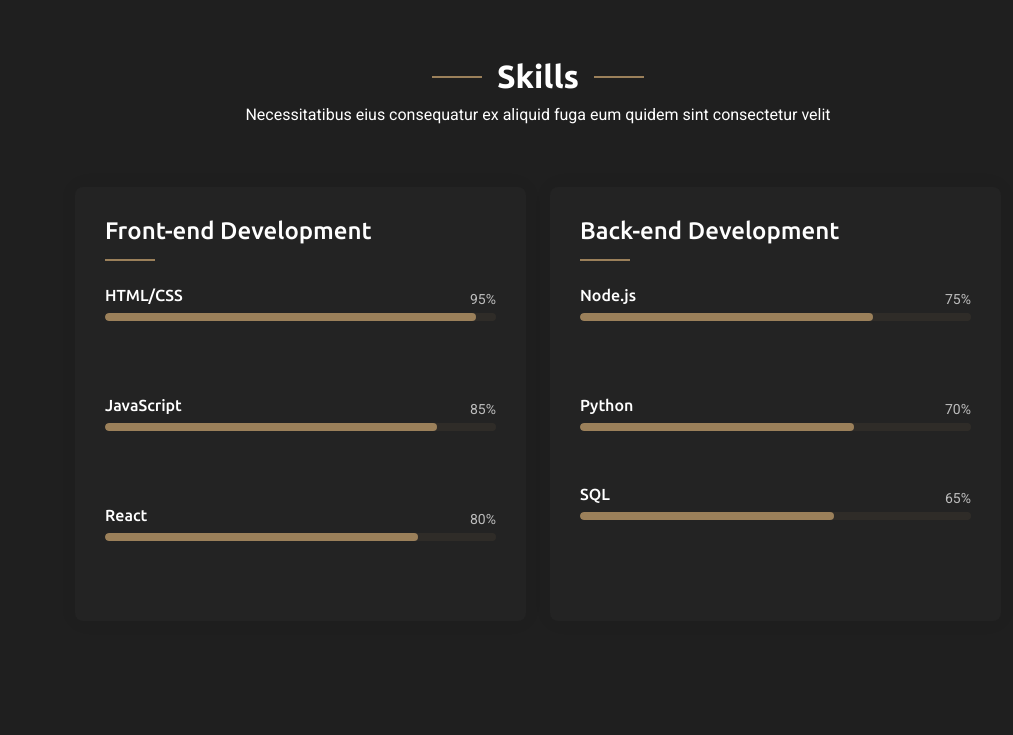
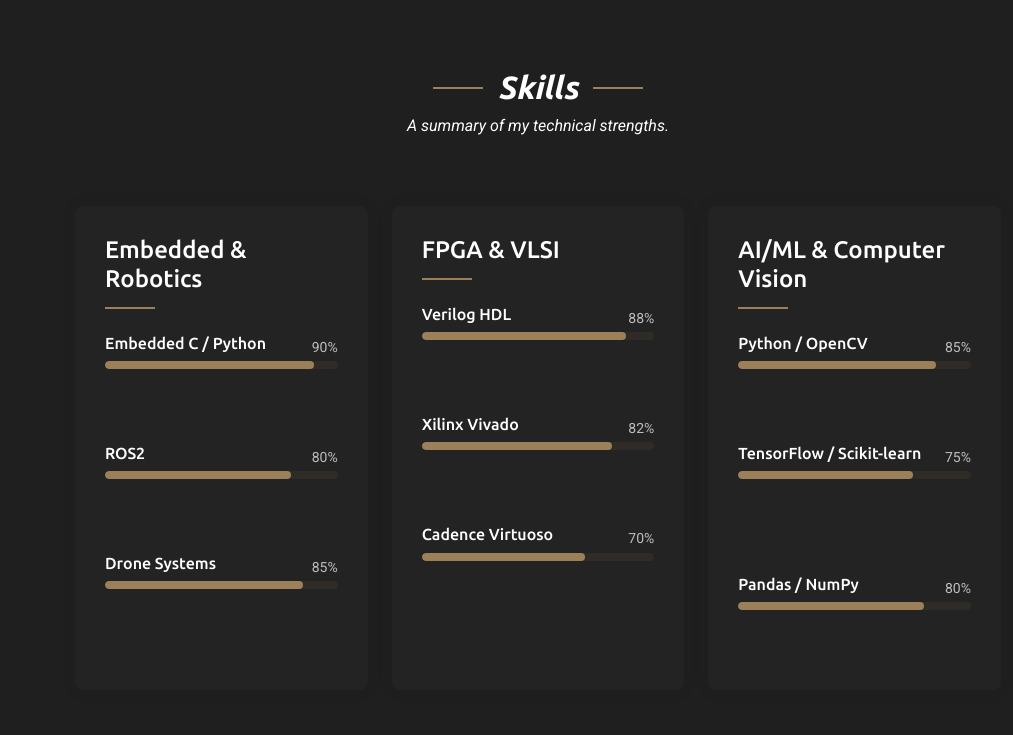
Before and after one commit to Deeprudra04/Deeprudra04.github.io, a plain HTML site: page index.html in a window 1280 px wide. Shown: the part 2205-2940 px from the top of the page, without its empty margins (267-1280 px from the left). Drawn offline with nearby package versions, Linux system fonts and the light colour scheme.

Commit message:
Changes happen

```diff
--- a/index.html
+++ b/index.html
@@ -43,7 +43,7 @@
 
     .card {
       max-width: 60em;
-      max-height: 10em;
+      /* max-height: 6%; */
       flex-direction: row;
       background-color: #696969;
       border: 0;
@@ -91,6 +91,7 @@
         font-size: 0.9em;
       }
     }
+
 
   </style>
 
@@ -336,7 +337,7 @@
     <!-- Stats Section -->
     <section id="stats" class="stats section light-background">
         <div class="container text-center my-2" data-aos="fade-up">
-         <h2 class="mb-1 mt-1">Experiences</h2>
+         <h2 class="text-center text-white fst-italic mb-2 mt-2">Experience</h2>
         </div>
 
       <div class="container" data-aos="fade-up" data-aos-delay="100">
@@ -377,96 +378,144 @@
 
       <!-- Section Title -->
       <div class="container section-title" data-aos="fade-up">
-        <h2>Skills</h2>
-        <p>Necessitatibus eius consequatur ex aliquid fuga eum quidem sint consectetur velit</p>
+        <h2 class="text-center text-white fst-italic mb-2 mt-2">Skills</h2>
+        <p class="text-center text-white fst-italic mb-2 mt-2">A summary of my technical strengths.</p>
+        <!-- <p>Necessitatibus eius consequatur ex aliquid fuga eum quidem sint consectetur velit</p> -->
       </div><!-- End Section Title -->
 
       <div class="container" data-aos="fade-up" data-aos-delay="100">
+          <div class="row">
 
-        <div class="row">
-          <div class="col-lg-6">
+            <!-- Column 1: Embedded & Robotics Development -->
+            <div class="col-lg-4">
               <div class="skills-category" data-aos="fade-up" data-aos-delay="200">
-              <h3>Front-end Development</h3>
+                <h3>Embedded & Robotics</h3>
                 <div class="skills-animation">
+
                   <div class="skill-item">
                     <div class="d-flex justify-content-between align-items-center">
-                    <h4>HTML/CSS</h4>
-                    <span class="skill-percentage">95%</span>
+                      <h4>Embedded C / Python</h4>
+                      <span class="skill-percentage">90%</span>
                     </div>
                     <div class="progress">
-                    <div class="progress-bar" role="progressbar" aria-valuenow="95" aria-valuemin="0" aria-valuemax="100"></div>
+                      <div class="progress-bar" style="width: 90%"></div>
                     </div>
-                  <div class="skill-tooltip">Expert level knowledge of semantic HTML5 and modern CSS3 techniques</div>
+                    <div class="skill-tooltip">Development on Arduino, ESP32, and Raspberry Pi</div>
                   </div>
 
                   <div class="skill-item">
                     <div class="d-flex justify-content-between align-items-center">
-                    <h4>JavaScript</h4>
-                    <span class="skill-percentage">85%</span>
+                      <h4>ROS2</h4>
+                      <span class="skill-percentage">80%</span>
                     </div>
                     <div class="progress">
-                    <div class="progress-bar" role="progressbar" aria-valuenow="85" aria-valuemin="0" aria-valuemax="100"></div>
+                      <div class="progress-bar" style="width: 80%"></div>
                     </div>
-                  <div class="skill-tooltip">Strong proficiency in ES6+, DOM manipulation, and modern frameworks</div>
+                    <div class="skill-tooltip">UAV communication, path planning, and real-time robotics control</div>
                   </div>
 
                   <div class="skill-item">
                     <div class="d-flex justify-content-between align-items-center">
-                    <h4>React</h4>
-                    <span class="skill-percentage">80%</span>
+                      <h4>Drone Systems</h4>
+                      <span class="skill-percentage">85%</span>
                     </div>
                     <div class="progress">
-                    <div class="progress-bar" role="progressbar" aria-valuenow="80" aria-valuemin="0" aria-valuemax="100"></div>
+                      <div class="progress-bar" style="width: 85%"></div>
                     </div>
-                  <div class="skill-tooltip">Experience with React hooks, state management, and component architecture</div>
+                    <div class="skill-tooltip">MAVLink, PID tuning, telemetry and navigation with Pixhawk</div>
+                  </div>
+
                 </div>
               </div>
-            </div><!-- End Frontend Skills -->
             </div>
 
-          <div class="col-lg-6">
+            <!-- Column 2: FPGA & VLSI Design -->
+            <div class="col-lg-4">
               <div class="skills-category" data-aos="fade-up" data-aos-delay="300">
-              <h3>Back-end Development</h3>
+                <h3>FPGA & VLSI</h3>
                 <div class="skills-animation">
+
                   <div class="skill-item">
                     <div class="d-flex justify-content-between align-items-center">
-                    <h4>Node.js</h4>
-                    <span class="skill-percentage">75%</span>
+                      <h4>Verilog HDL</h4>
+                      <span class="skill-percentage">88%</span>
                     </div>
                     <div class="progress">
-                    <div class="progress-bar" role="progressbar" aria-valuenow="75" aria-valuemin="0" aria-valuemax="100"></div>
+                      <div class="progress-bar" style="width: 88%"></div>
                     </div>
-                  <div class="skill-tooltip">Server-side JavaScript development with Express and REST APIs</div>
+                    <div class="skill-tooltip">Digital design of combinational and sequential circuits</div>
                   </div>
 
                   <div class="skill-item">
                     <div class="d-flex justify-content-between align-items-center">
-                    <h4>Python</h4>
-                    <span class="skill-percentage">70%</span>
+                      <h4>Xilinx Vivado</h4>
+                      <span class="skill-percentage">82%</span>
                     </div>
                     <div class="progress">
-                    <div class="progress-bar" role="progressbar" aria-valuenow="70" aria-valuemin="0" aria-valuemax="100"></div>
+                      <div class="progress-bar" style="width: 82%"></div>
                     </div>
-                  <div class="skill-tooltip">Python development with Django and data analysis tools</div>
+                    <div class="skill-tooltip">Simulation, synthesis and waveform analysis</div>
                   </div>
 
                   <div class="skill-item">
                     <div class="d-flex justify-content-between align-items-center">
-                    <h4>SQL</h4>
-                    <span class="skill-percentage">65%</span>
+                      <h4>Cadence Virtuoso</h4>
+                      <span class="skill-percentage">70%</span>
                     </div>
                     <div class="progress">
-                    <div class="progress-bar" role="progressbar" aria-valuenow="65" aria-valuemin="0" aria-valuemax="100"></div>
+                      <div class="progress-bar" style="width: 70%"></div>
                     </div>
-                  <div class="skill-tooltip">Database design, optimization, and complex queries</div>
+                    <div class="skill-tooltip">Analog layout design and circuit simulation</div>
                   </div>
+
                 </div>
-            </div><!-- End Backend Skills -->
               </div>
             </div>
 
+            <!-- Column 3: AI/ML & Computer Vision -->
+            <div class="col-lg-4">
+              <div class="skills-category" data-aos="fade-up" data-aos-delay="400">
+                <h3>AI/ML & Computer Vision</h3>
+                <div class="skills-animation">
+
+                  <div class="skill-item">
+                    <div class="d-flex justify-content-between align-items-center">
+                      <h4>Python / OpenCV</h4>
+                      <span class="skill-percentage">85%</span>
+                    </div>
+                    <div class="progress">
+                      <div class="progress-bar" style="width: 85%"></div>
+                    </div>
+                    <div class="skill-tooltip">Air canvas drawing, object tracking and image processing</div>
                   </div>
 
+                  <div class="skill-item">
+                    <div class="d-flex justify-content-between align-items-center">
+                      <h4>TensorFlow / Scikit-learn</h4>
+                      <span class="skill-percentage">75%</span>
+                    </div>
+                    <div class="progress">
+                      <div class="progress-bar" style="width: 75%"></div>
+                    </div>
+                    <div class="skill-tooltip">Built ML/DL models for classification, regression, and CNN-based detection</div>
+                  </div>
+
+                  <div class="skill-item">
+                    <div class="d-flex justify-content-between align-items-center">
+                      <h4>Pandas / NumPy</h4>
+                      <span class="skill-percentage">80%</span>
+                    </div>
+                    <div class="progress">
+                      <div class="progress-bar" style="width: 80%"></div>
+                    </div>
+                    <div class="skill-tooltip">Data analysis, preprocessing, and model evaluation</div>
+                  </div>
+
+                </div>
+              </div>
+            </div>
+          </div>
+      </div>
     </section><!-- /Skills Section -->
 
     <!-- Resume Section -->
```
Lines whose indentation alone changed are shown as unchanged.
